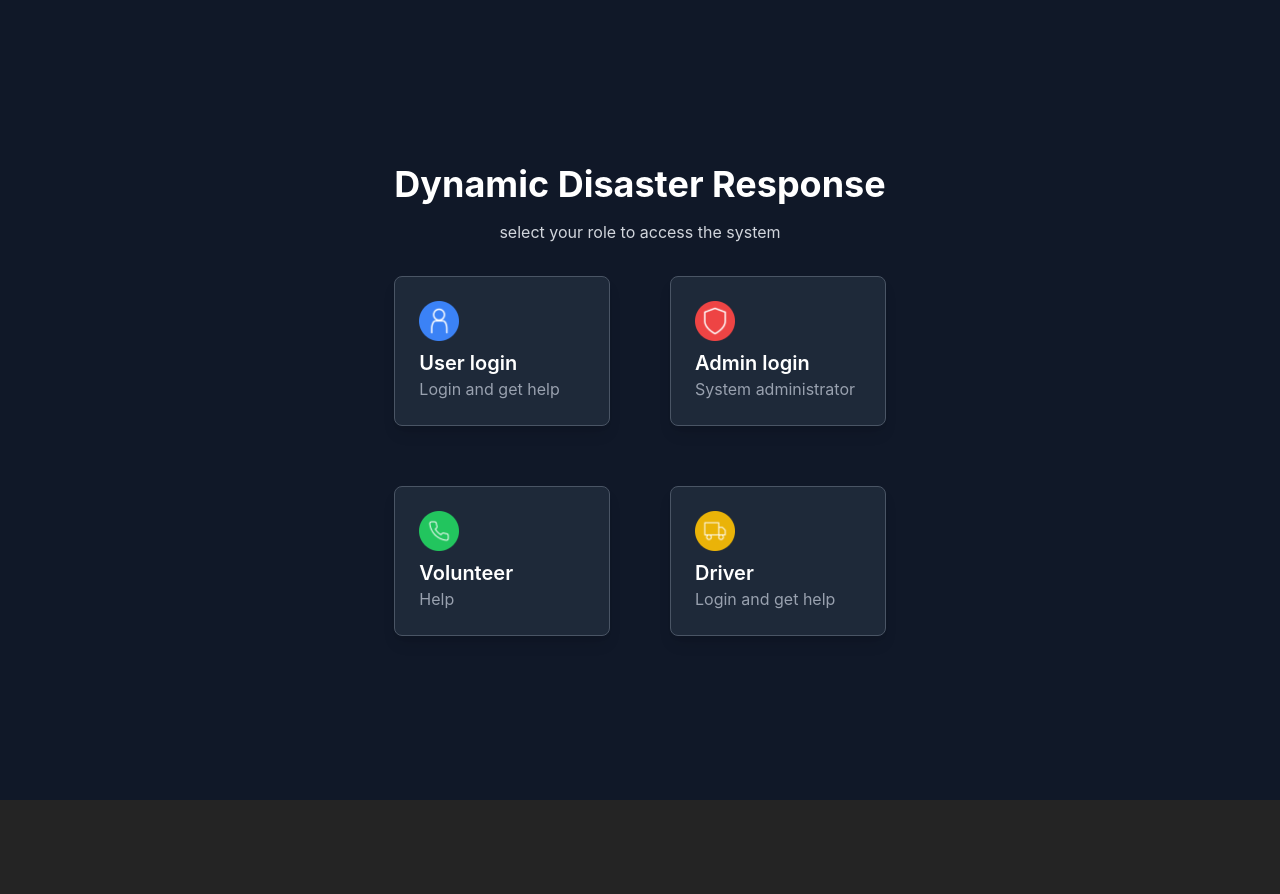
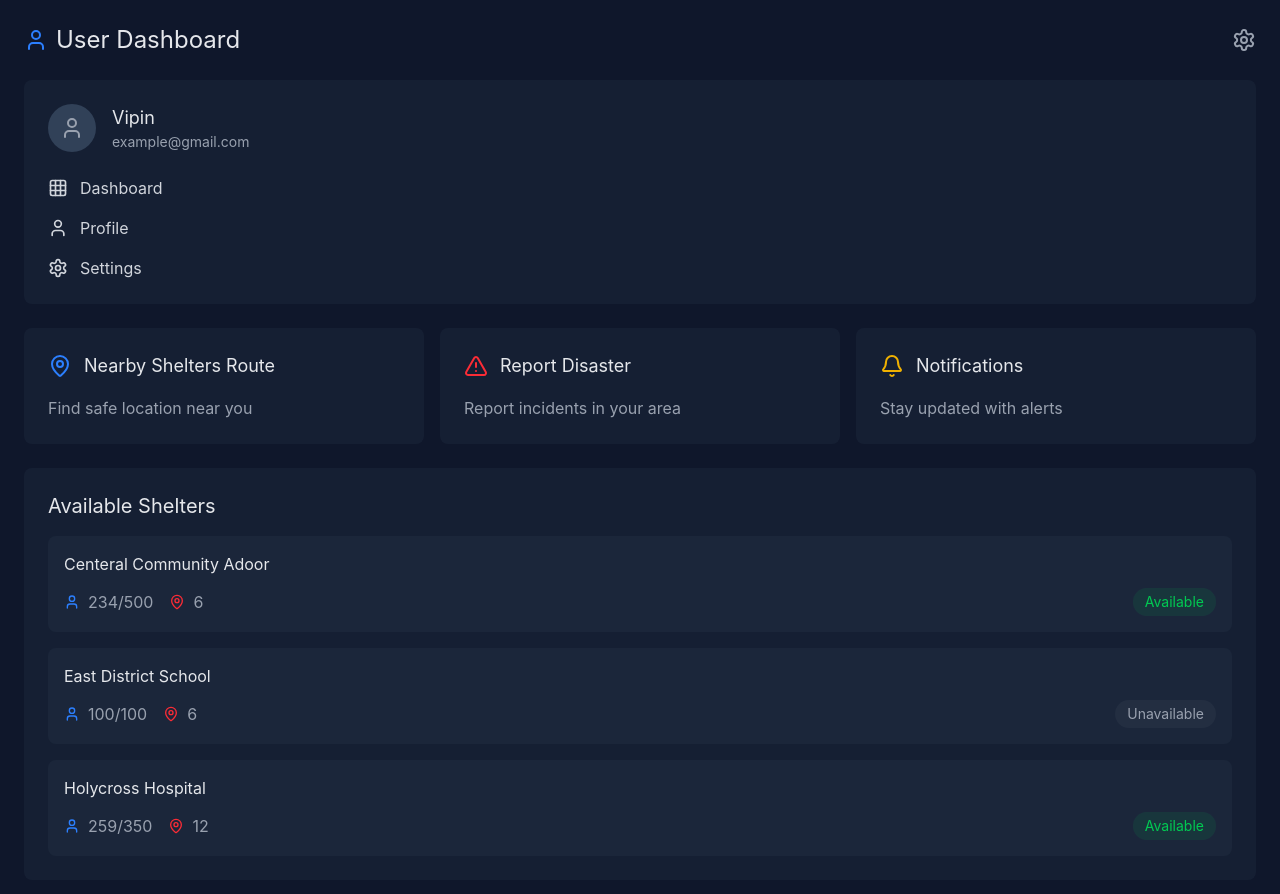
Before and after one commit to Ashwin-Wilson/Dynamic-Disaster-Response-Frontend, a React (Vite) app: page / in a window 1280 px wide. Shown: the top 894 px of the page. Before the commit the page ends 800 px from the top, so only its background shows below. Built offline with nearby package versions, Linux system fonts and the light colour scheme.

Commit message:
added User page

```diff
--- a/package.json
+++ b/package.json
@@ -11,6 +11,7 @@
   },
   "dependencies": {
     "@tailwindcss/vite": "^4.0.0",
+    "lucide-react": "^0.474.0",
     "react": "^18.3.1",
     "react-dom": "^18.3.1"
   },
--- a/src/App.jsx
+++ b/src/App.jsx
@@ -3,13 +3,14 @@ import LoginPage from "./Pages/LoginPage";
 import reactLogo from "./assets/react.svg";
 import viteLogo from "/vite.svg";
 import "./App.css";
+import UserPage from "./Pages/UserPage";
 
 function App() {
   const [count, setCount] = useState(0);
 
   return (
     <div>
-      <LoginPage />
+      <UserPage />
     </div>
   );
 }
--- /dev/null
+++ b/src/Pages/UserPage.jsx
@@ -0,0 +1,138 @@
+import React from "react";
+import {
+  Bell,
+  Settings,
+  User,
+  Grid,
+  MapPin,
+  AlertTriangle,
+  AlertCircle,
+} from "lucide-react";
+
+const UserPage = () => {
+  const shelters = [
+    {
+      name: "Centeral Community Adoor",
+      capacity: "234/500",
+      distance: 6,
+      status: "Available",
+    },
+    {
+      name: "East District School",
+      capacity: "100/100",
+      distance: 6,
+      status: "Unavailable",
+    },
+    {
+      name: "Holycross Hospital",
+      capacity: "259/350",
+      distance: 12,
+      status: "Available",
+    },
+  ];
+
+  return (
+    <div className="min-h-screen bg-slate-900 p-6">
+      {/* Header */}
+      <div className="flex items-center justify-between mb-6">
+        <div className="flex items-center space-x-2">
+          <User className="w-6 h-6 text-blue-500" />
+          <h1 className="text-2xl text-gray-200">User Dashboard</h1>
+        </div>
+        <button className="text-gray-400">
+          <Settings className="w-6 h-6" />
+        </button>
+      </div>
+
+      {/* User Profile Card */}
+      <div className="bg-slate-800/50 rounded-lg p-6 mb-6">
+        <div className="flex items-center space-x-4 mb-6">
+          <div className="w-12 h-12 bg-slate-700 rounded-full flex items-center justify-center">
+            <User className="w-6 h-6 text-gray-400" />
+          </div>
+          <div>
+            <h2 className="text-gray-200 text-lg">Vipin</h2>
+            <p className="text-gray-400 text-sm">example@gmail.com</p>
+          </div>
+        </div>
+
+        <div className="space-y-4">
+          <button className="flex items-center space-x-3 text-gray-300 hover:text-gray-100">
+            <Grid className="w-5 h-5" />
+            <span>Dashboard</span>
+          </button>
+          <button className="flex items-center space-x-3 text-gray-300 hover:text-gray-100">
+            <User className="w-5 h-5" />
+            <span>Profile</span>
+          </button>
+          <button className="flex items-center space-x-3 text-gray-300 hover:text-gray-100">
+            <Settings className="w-5 h-5" />
+            <span>Settings</span>
+          </button>
+        </div>
+      </div>
+
+      {/* Action Cards Grid */}
+      <div className="grid grid-cols-1 md:grid-cols-2 lg:grid-cols-3 gap-4 mb-6">
+        <div className="bg-slate-800/50 rounded-lg p-6">
+          <div className="flex items-center space-x-3 mb-4">
+            <MapPin className="w-6 h-6 text-blue-500" />
+            <h3 className="text-gray-200 text-lg">Nearby Shelters Route</h3>
+          </div>
+          <p className="text-gray-400">Find safe location near you</p>
+        </div>
+
+        <div className="bg-slate-800/50 rounded-lg p-6">
+          <div className="flex items-center space-x-3 mb-4">
+            <AlertTriangle className="w-6 h-6 text-red-500" />
+            <h3 className="text-gray-200 text-lg">Report Disaster</h3>
+          </div>
+          <p className="text-gray-400">Report incidents in your area</p>
+        </div>
+
+        <div className="bg-slate-800/50 rounded-lg p-6">
+          <div className="flex items-center space-x-3 mb-4">
+            <Bell className="w-6 h-6 text-yellow-500" />
+            <h3 className="text-gray-200 text-lg">Notifications</h3>
+          </div>
+          <p className="text-gray-400">Stay updated with alerts</p>
+        </div>
+      </div>
+
+      {/* Available Shelters Section */}
+      <div className="bg-slate-800/50 rounded-lg p-6">
+        <h2 className="text-gray-200 text-xl mb-4">Available Shelters</h2>
+        <div className="space-y-4">
+          {shelters.map((shelter, index) => (
+            <div key={index} className="bg-slate-800/80 rounded-lg p-4">
+              <h3 className="text-gray-200 mb-3">{shelter.name}</h3>
+              <div className="flex items-center justify-between">
+                <div className="flex items-center space-x-4">
+                  <div className="flex items-center space-x-2">
+                    <User className="w-4 h-4 text-blue-500" />
+                    <span className="text-gray-400">{shelter.capacity}</span>
+                  </div>
+                  <div className="flex items-center space-x-2">
+                    <MapPin className="w-4 h-4 text-red-500" />
+                    <span className="text-gray-400">{shelter.distance}</span>
+                  </div>
+                </div>
+                <span
+                  className={`px-3 py-1 rounded-full text-sm ${
+                    shelter.status === "Available"
+                      ? "text-green-500 bg-green-500/10"
+                      : "text-gray-400 bg-gray-500/10"
+                  }`}
+                >
+                  {shelter.status}
+                </span>
+              </div>
+            </div>
+          ))}
+        </div>
+      </div>
+    </div>
+  );
+};
+
+export default UserPage;
```
Also changed, not shown: 1 other file (tests, documents, lock files or other folders).
